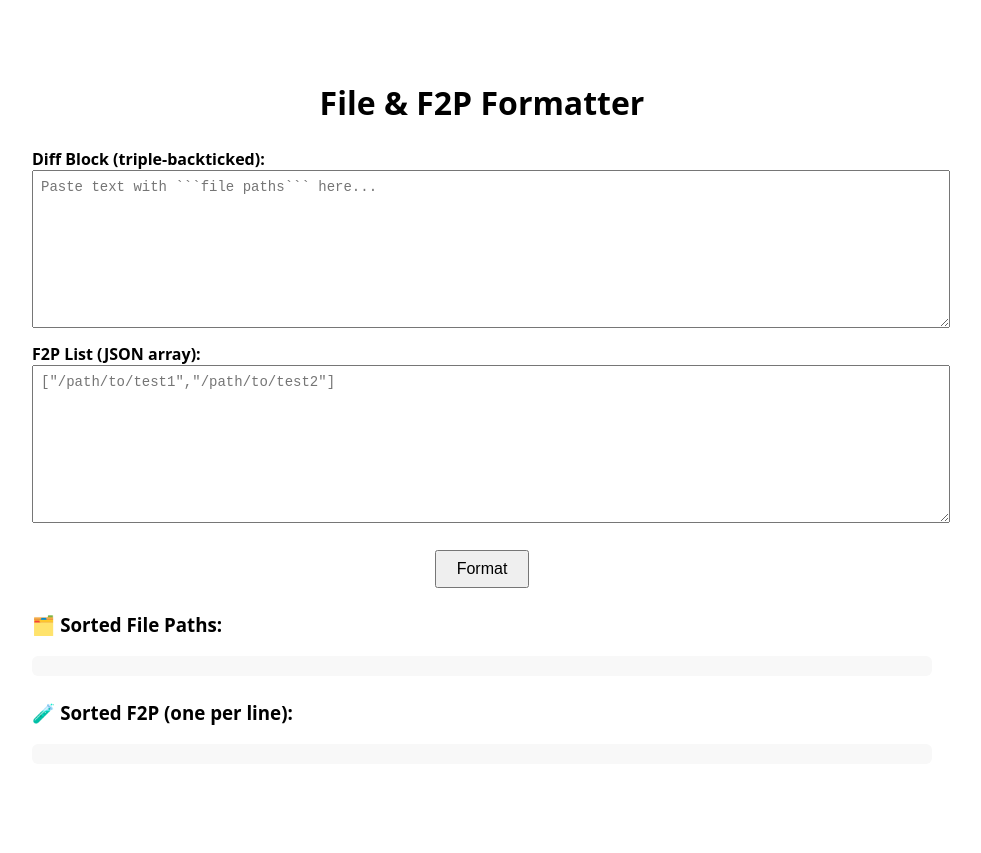
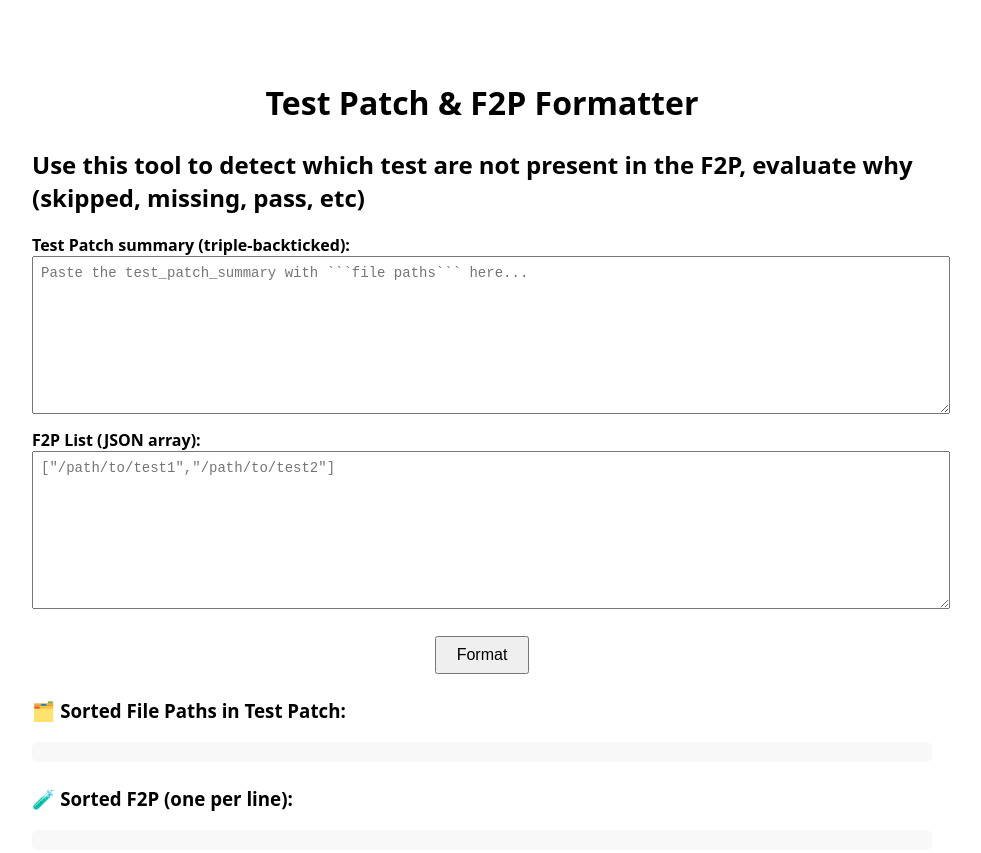
Before and after one commit to carabedo/playground, a plain HTML site: page buggy_f2p_formatter.html in a window 1280 px wide. Shown: the whole page, without its empty margins (158-1139 px from the left). Drawn offline with Linux system fonts and the light colour scheme.

Commit message:
Update buggy_f2p_formatter.html

````diff
--- a/buggy_f2p_formatter.html
+++ b/buggy_f2p_formatter.html
@@ -2,7 +2,7 @@
 <html lang="en">
 <head>
   <meta charset="UTF-8" />
-  <title>File & F2P Formatter</title>
+  <title>Test Patch & F2P Formatter</title>
   <style>
     body {
       font-family: system-ui, sans-serif;
@@ -51,10 +51,11 @@
   </style>
 </head>
 <body>
-  <h1>File & F2P Formatter</h1>
+  <h1>Test Patch & F2P Formatter</h1>
+  <h2>Use this tool to detect which test are not present in the F2P, evaluate why (skipped, missing, pass, etc)</h2>
 
-  <label><b>Diff Block (triple-backticked):</b></label>
-  <textarea id="diffInput" placeholder="Paste text with ```file paths``` here..."></textarea>
+  <label><b>Test Patch summary (triple-backticked):</b></label>
+  <textarea id="diffInput" placeholder="Paste the test_patch_summary with ```file paths``` here..."></textarea>
 
   <label><b>F2P List (JSON array):</b></label>
   <textarea id="f2pInput" placeholder='["/path/to/test1","/path/to/test2"]'></textarea>
@@ -63,7 +64,7 @@
 
   <div id="feedback"></div>
 
-  <h3>🗂️ Sorted File Paths:</h3>
+  <h3>🗂️ Sorted File Paths in Test Patch:</h3>
   <pre id="fileOutput"></pre>
 
 <h3>🧪 Sorted F2P (one per line):</h3>
````
